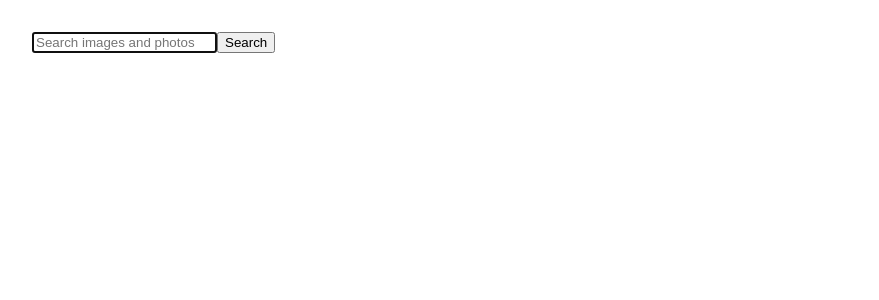
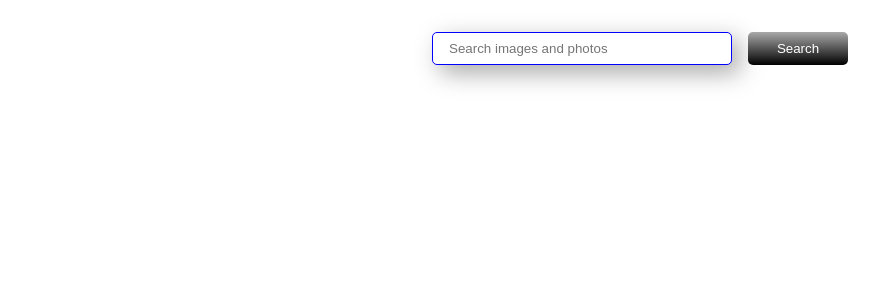
Before and after one commit to ITStupak/goit-react-hw-04, a React (Vite) app: page / in a window 1280 px wide. Shown: the top 300 px of the page, without its empty margins (0-879 px from the left). Built offline with nearby package versions, Linux system fonts and the light colour scheme.

Commit message:
fix config files & create components

```diff
--- a/src/components/SearchBar/SearchBar.module.css
+++ b/src/components/SearchBar/SearchBar.module.css
@@ -1,10 +1,44 @@
 .form {
   display: flex;
+  justify-content: center;
+  gap: 16px;
   width: 100%;
 }
 .input {
   max-width: 300px;
+  width: 100%;
+  padding: 8px 16px;
+  border: 1px solid #a9a9a9;
+  border-radius: 5px;
+  outline: transparent;
+}
+.input:hover {
+  border: 1px solid #000;
+}
+.input:focus {
+  border: 1px solid blue;
+  box-shadow: 8px 8px 24px 0px rgba(169, 169, 169, 1);
 }
 .searchBtn {
-  max-width: 150px;
+  max-width: 100px;
+  width: 100%;
+  padding: 8px 16px;
+  border: none;
+  border-radius: 5px;
+  cursor: pointer;
+  color: #fff;
+  background-color: rgba(169, 169, 169, 1);
+  background-image: linear-gradient(
+    180deg,
+    rgba(169, 169, 169, 1) 0%,
+    rgba(0, 0, 0, 1) 100%
+  );
 }
+.searchBtn:hover {
+  background-color: rgba(0, 0, 0, 1);
+  background-image: linear-gradient(
+    180deg,
+    rgba(0, 0, 0, 1) 0%,
+    rgba(169, 169, 169, 1) 100%
+  );
+}
--- a/vite.config.js
+++ b/vite.config.js
@@ -1,5 +1,5 @@
 import { defineConfig } from "vite";
-import react from "@vitejs/plugin-react-swc";
+import react from "@vitejs/plugin-react";
 
 // https://vitejs.dev/config/
 export default defineConfig({
```
Also changed, not shown: eslint.config.js (+20 -38 lines).
